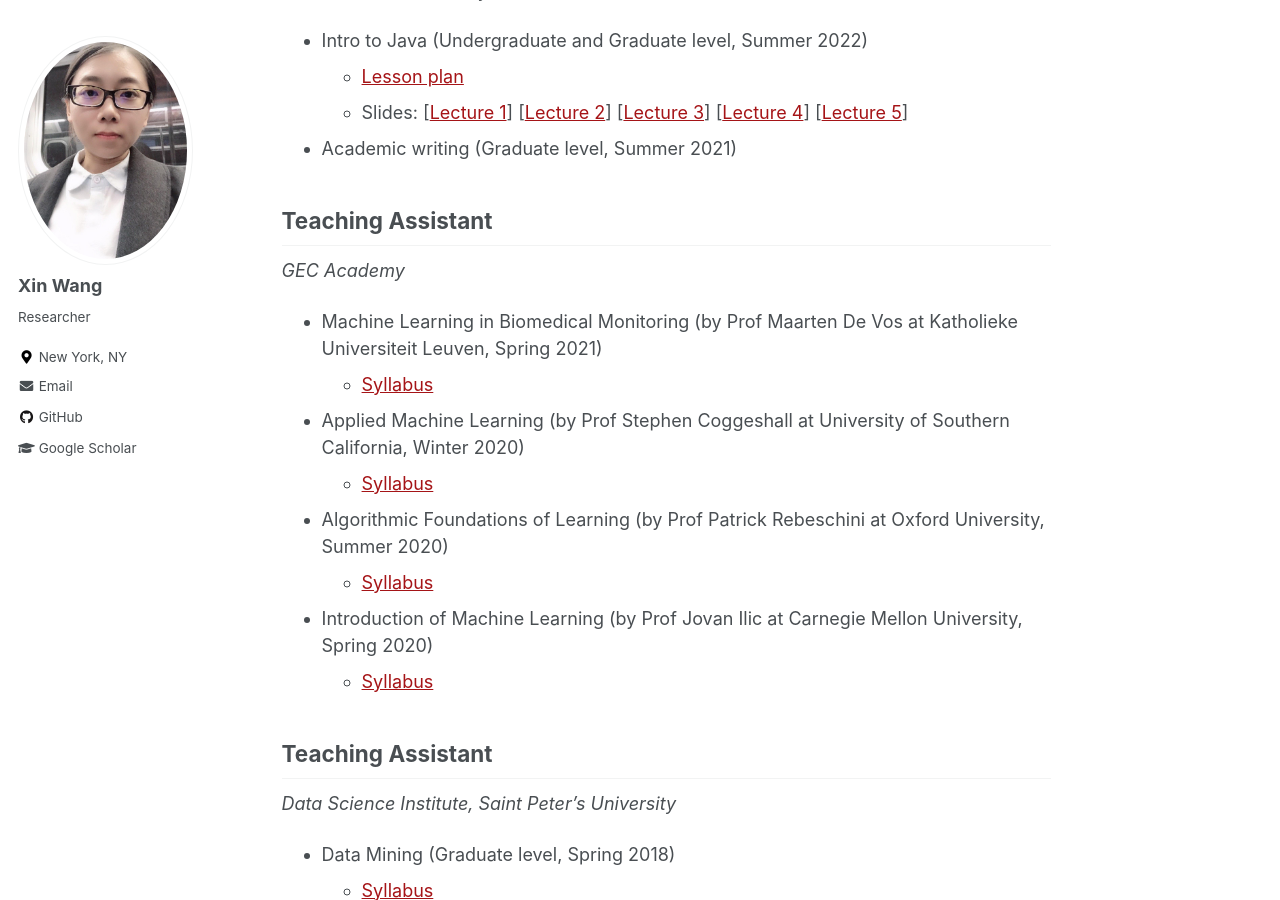
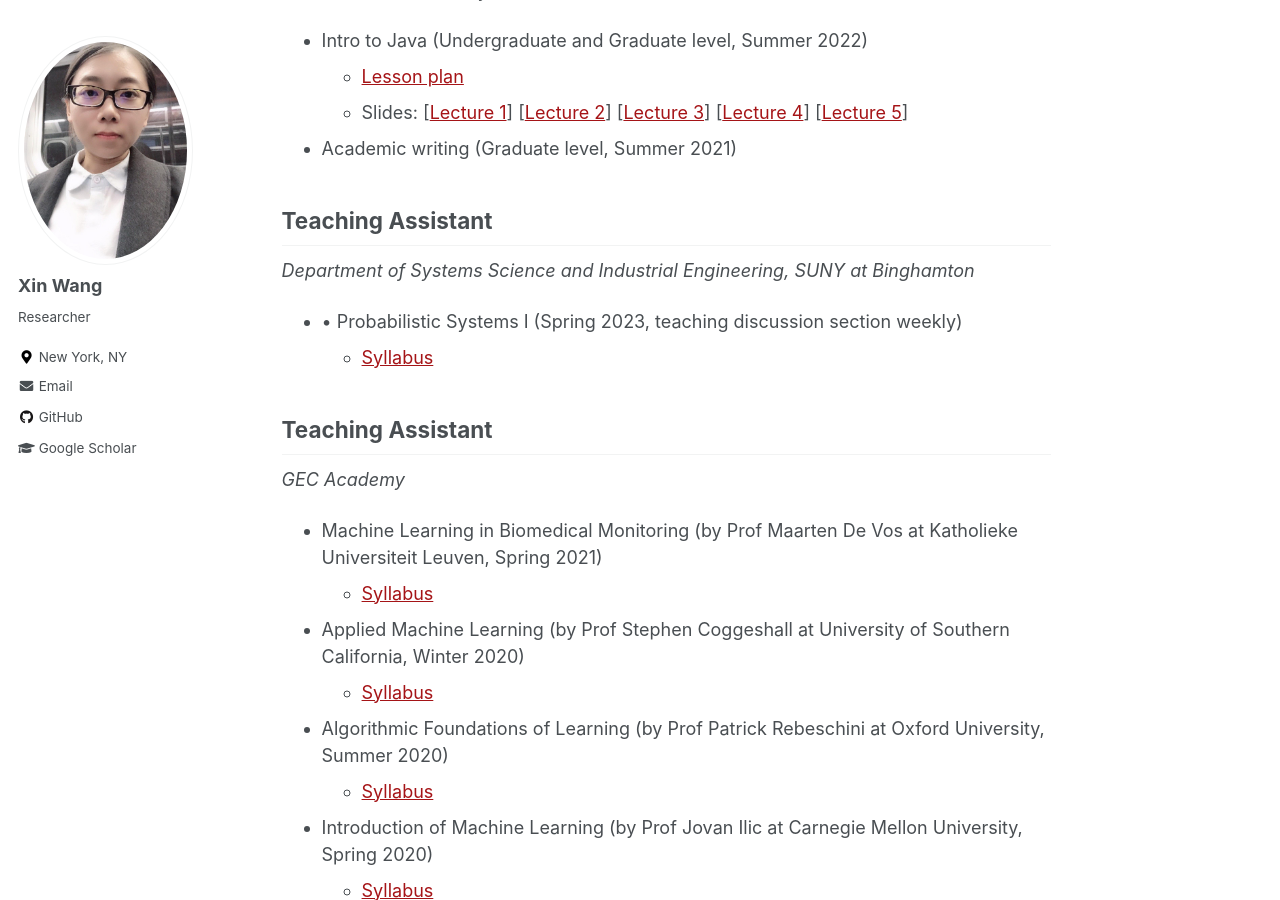
Before and after one commit to xin-wang-kr/xin-wang-kr.github.io, a Jekyll site: the page built from _pages/teaching.md, in a window 1280 px wide and 900 px high, scrolled down 623 px. Built offline with Jekyll 4.4.1, drawn with Linux system fonts in a browser that asks for light colours.

Commit message:
Update teaching.md

```diff
--- a/_pages/teaching.md
+++ b/_pages/teaching.md
@@ -19,6 +19,11 @@ title: "Teaching"
 - Academic writing (Graduate level, Summer 2021)
 
 ## Teaching Assistant
+*Department of Systems Science and Industrial Engineering, SUNY at Binghamton*
+- •	Probabilistic Systems I (Spring 2023, teaching discussion section weekly)
+    - [Syllabus](/files/pdf/teaching/Prob-Syllabus.pdf)
+
+## Teaching Assistant
 *GEC Academy*
 - Machine Learning in Biomedical Monitoring (by Prof Maarten De Vos at Katholieke Universiteit Leuven, Spring 2021)
     - [Syllabus](/files/pdf/teaching/ML-bio.pdf)
```
